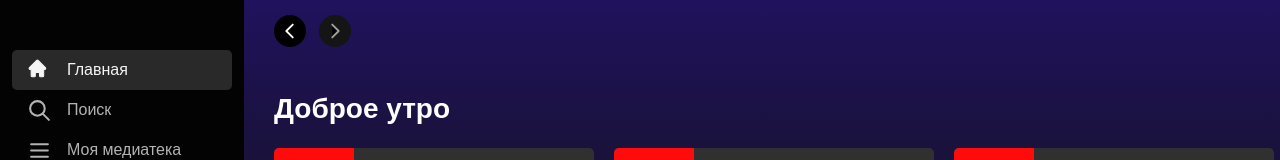
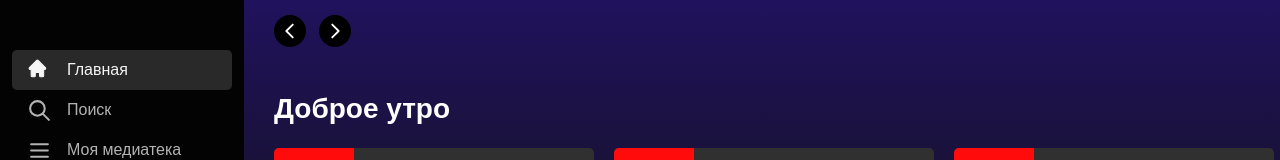
Before and after one commit to mlxgang/spotify-2.0, a Vue app: page /main in a window 1280 px wide. Shown: the top 160 px of the page. Built offline with nearby package versions, Linux system fonts and the light colour scheme.

Commit message:
add functional for top control buttons

```diff
--- a/src/components/TheHeader.vue
+++ b/src/components/TheHeader.vue
@@ -1,10 +1,10 @@
 <template>
   <div class="control-buttons">
-    <button>
+    <button @click="$router.go(-1)">
       <BaseIcon class="arrow-icon" name="arrowLeft"/>
     </button>
-    <button disabled>
-      <BaseIcon class="arrow-icon disabled" name="arrowRight"/>
+    <button @click="$router.go(1)">
+      <BaseIcon class="arrow-icon" name="arrowRight"/>
     </button>
     <div>
       <slot/>
--- a/src/main.js
+++ b/src/main.js
@@ -1,6 +1,6 @@
 import {createApp} from 'vue'
 import App from './App.vue'
-import {router} from './router/router.js'
+import {router} from './router/router'
 import '@/main.css'
 
 const app = createApp(App).use(router);
```
Also changed, not shown: src/App.vue (+0 -8 lines).
